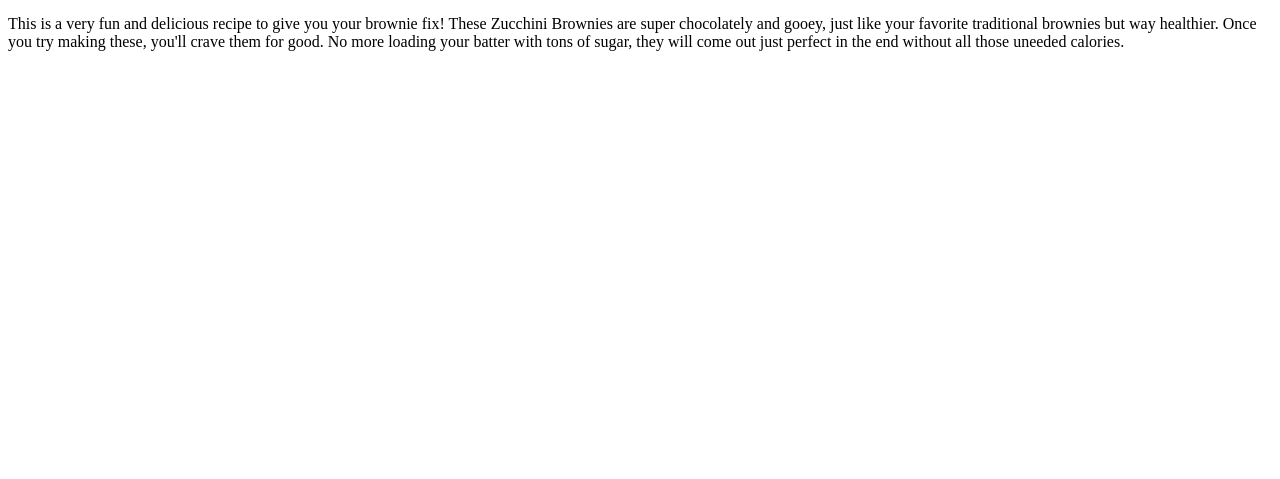
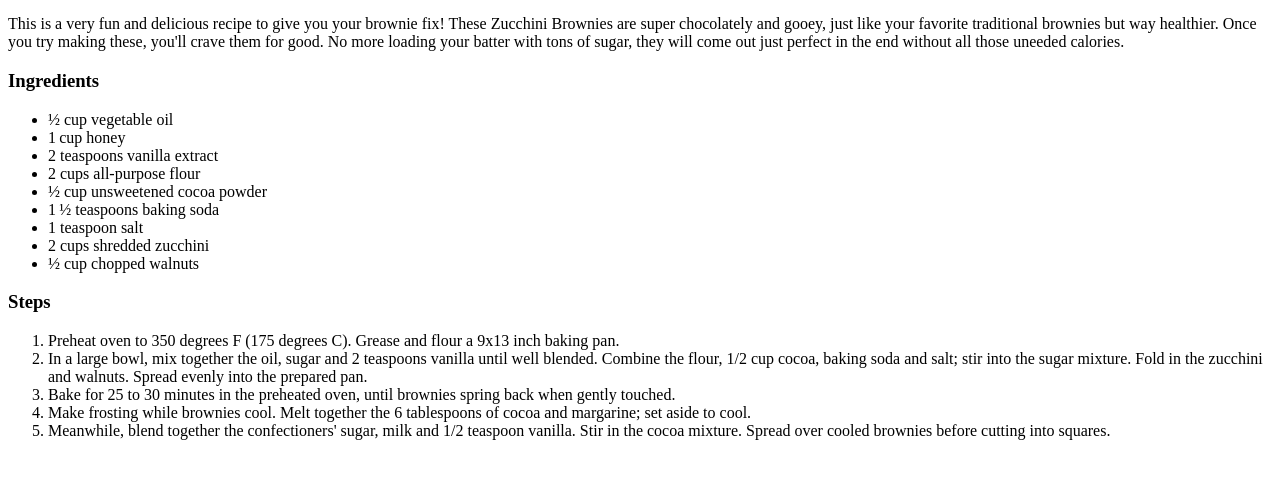
Before and after one commit to R1kQ/odin-recipes, a plain HTML site: page recipes/zucchini-brownies.html in a window 1280 px wide. Shown: the part 319-798 px from the top of the page. Drawn offline with Linux system fonts and the light colour scheme.

Commit message:
Added Zucchini Brownie ingredients section as an unordered list. Added Zucchini Brownie steps section as an ordered list.

```diff
--- a/recipes/zucchini-brownies.html
+++ b/recipes/zucchini-brownies.html
@@ -12,5 +12,27 @@
 
         <h3>Description</h3>
         <p>This is a very fun and delicious recipe to give you your brownie fix! These Zucchini Brownies are super chocolately and gooey, just like your favorite traditional brownies but way healthier. Once you try making these, you'll crave them for good. No more loading your batter with tons of sugar, they will come out just perfect in the end without all those uneeded calories.</p>
+
+        <h3>Ingredients</h3>
+        <ul>
+            <li>½ cup vegetable oil</li>
+            <li>1 cup honey </li>
+            <li>2 teaspoons vanilla extract </li>
+            <li>2 cups all-purpose flour </li>
+            <li>½ cup unsweetened cocoa powder </li>
+            <li>1 ½ teaspoons baking soda </li>
+            <li>1 teaspoon salt </li>
+            <li>2 cups shredded zucchini </li>
+            <li>½ cup chopped walnuts </li>
+        </ul>
+
+        <h3>Steps</h3>
+        <ol>
+            <li>Preheat oven to 350 degrees F (175 degrees C). Grease and flour a 9x13 inch baking pan.</li>
+            <li>In a large bowl, mix together the oil, sugar and 2 teaspoons vanilla until well blended. Combine the flour, 1/2 cup cocoa, baking soda and salt; stir into the sugar mixture. Fold in the zucchini and walnuts. Spread evenly into the prepared pan.</li>
+            <li>Bake for 25 to 30 minutes in the preheated oven, until brownies spring back when gently touched.</li>
+            <li>Make frosting while brownies cool. Melt together the 6 tablespoons of cocoa and margarine; set aside to cool.</li>
+            <li>Meanwhile, blend together the confectioners' sugar, milk and 1/2 teaspoon vanilla. Stir in the cocoa mixture. Spread over cooled brownies before cutting into squares.</li>
+        </ol>
     </body>
 </html>
```
